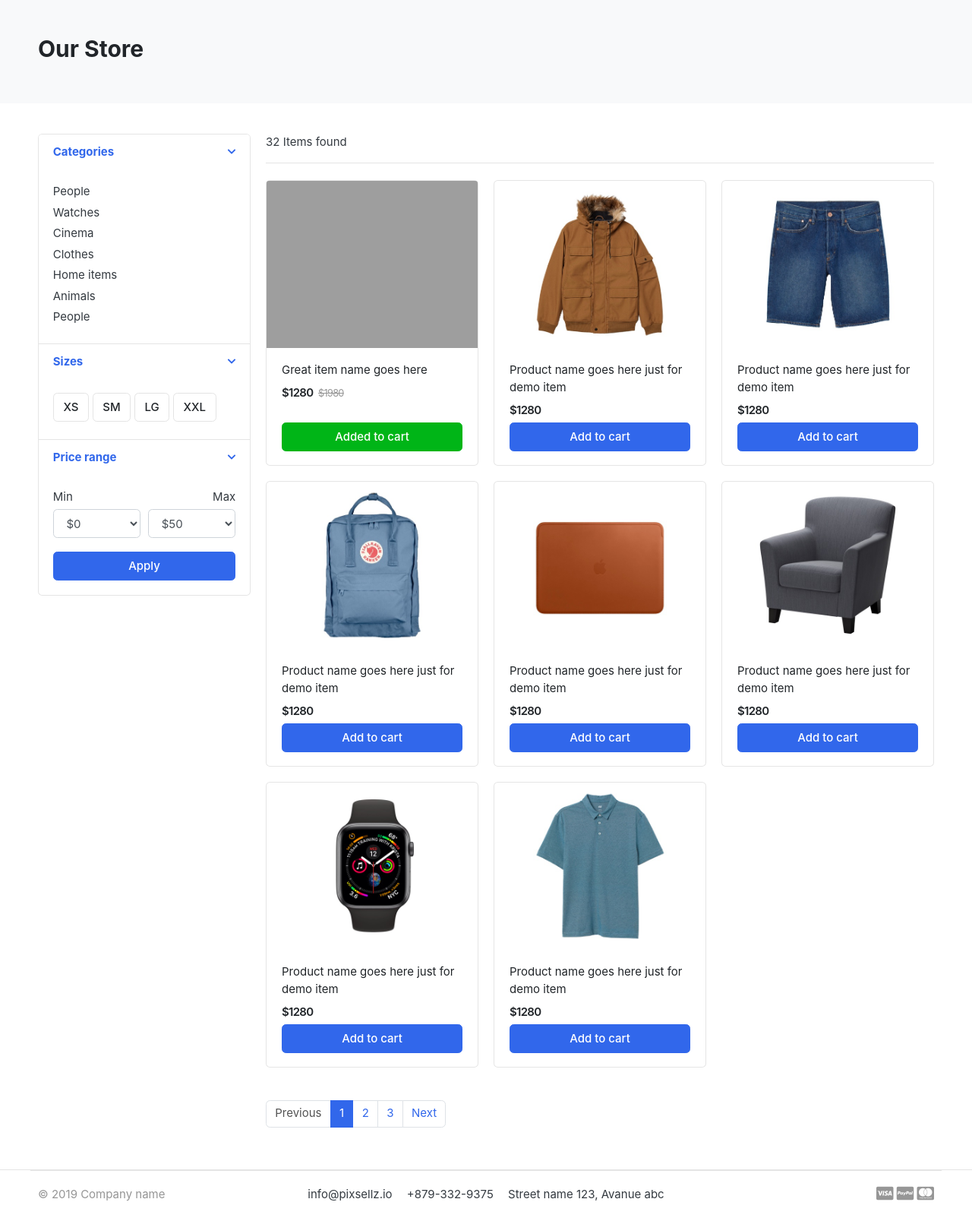
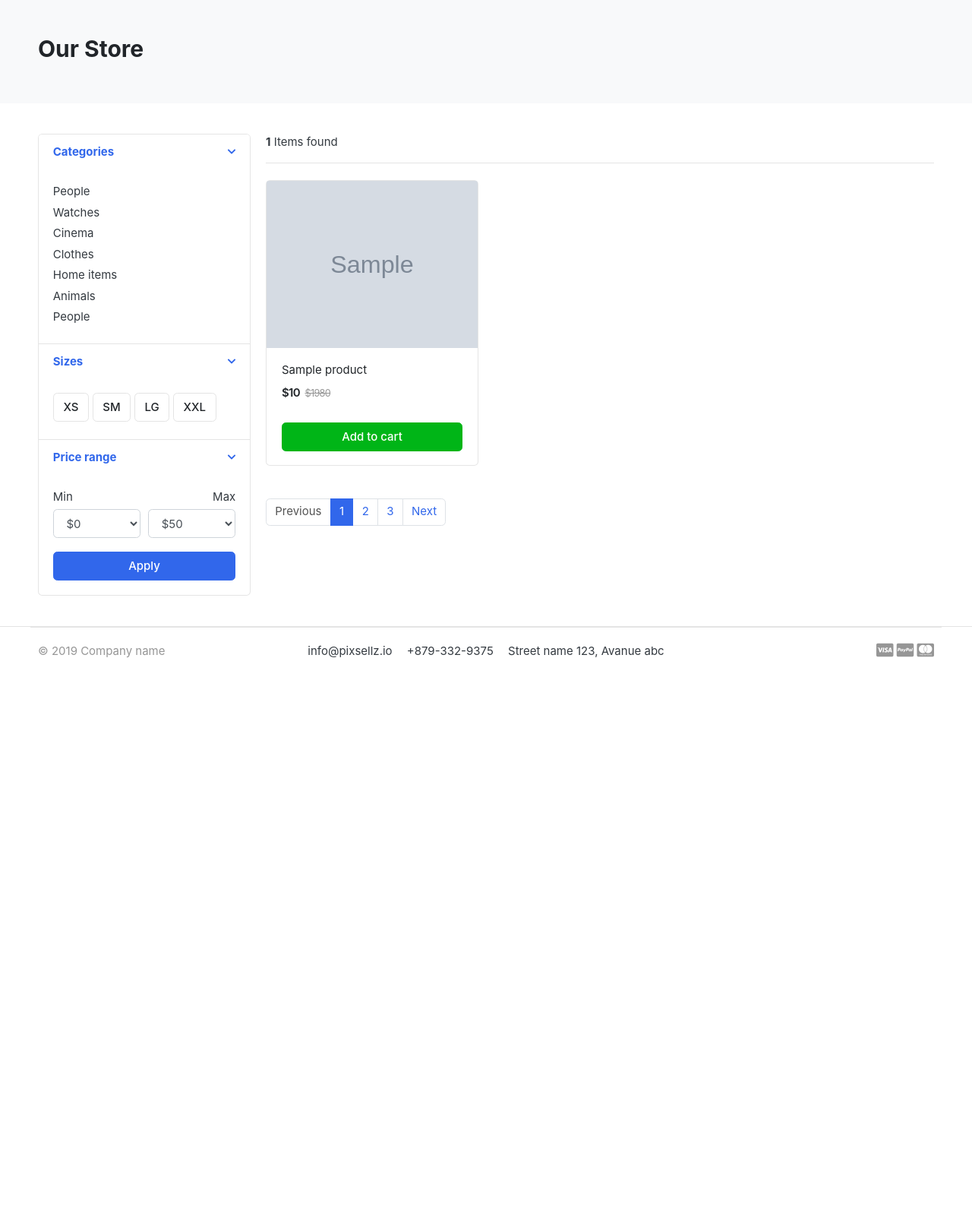
Before and after one commit to abdelrhmannabil12/E-commerce, a Django app: page /store/ in a window 1280 px wide. Shown: the part 126-1729 px from the top of the page at 76% size. After the commit the page ends 992 px from the top, so only its background shows below. Run offline with Django 3.2, Linux system fonts and the light colour scheme; tables that the repository leaves empty hold one stand-in row (values such as "Sample post"); grey boxes marked "Sample" are stand-in pictures; some libraries are stand-ins or nearby versions; some web fonts are replaced; grey boxes are pictures that could not be loaded.

Commit message:
display products in store page

```diff
--- a/store/views.py
+++ b/store/views.py
@@ -9,4 +9,7 @@ def home(request):
     return render(request,'home.html',{'products':products})
 
 def store(request):
-    return render(request,"store.html")
+    products=Product.objects.all().filter(is_available=True)
+    product_count=products.count()
+    return render(request,"store.html",{'products':products,
+                                        'count':product_count})
--- a/templates/store.html
+++ b/templates/store.html
@@ -127,157 +127,33 @@
 
 <header class="border-bottom mb-4 pb-3">
 		<div class="form-inline">
-			<span class="mr-md-auto">32 Items found </span>
+			<span class="mr-md-auto"><b>{{count}}</b> Items found </span>
 
 		</div>
 </header><!-- sect-heading -->
 
 <div class="row">
+	{% for product in products %}
 	<div class="col-md-4">
 		<figure class="card card-product-grid">
 			<div class="img-wrap">
 
-				<img src="{% static 'images/items/1.jpg '%}">
+				<img src="{{product.images.url}}">
 
 			</div> <!-- img-wrap.// -->
 			<figcaption class="info-wrap">
 				<div class="fix-height">
-					<a href="./product-detail.html" class="title">Great item name goes here</a>
+					<a href="./product-detail.html" class="title">{{product.product_name}}</a>
 					<div class="price-wrap mt-2">
-						<span class="price">$1280</span>
+						<span class="price">${{product.price}}</span>
 						<del class="price-old">$1980</del>
 					</div> <!-- price-wrap.// -->
 				</div>
-				<a href="#" class="btn btn-block btn-success">Added to cart </a>
+				<a href="#" class="btn btn-block btn-success">Add to cart </a>
 			</figcaption>
 		</figure>
 	</div> <!-- col.// -->
-
-	<div class="col-md-4">
-		<figure class="card card-product-grid">
-			<div class="img-wrap">
-				<img src="images/items/2.jpg">
-
-			</div> <!-- img-wrap.// -->
-			<figcaption class="info-wrap">
-				<div class="fix-height">
-					<a href="./product-detail.html" class="title">Product name goes here just for demo item</a>
-					<div class="price-wrap mt-2">
-						<span class="price">$1280</span>
-					</div> <!-- price-wrap.// -->
-				</div>
-				<a href="#" class="btn btn-block btn-primary">Add to cart </a>
-			</figcaption>
-		</figure>
-	</div> <!-- col.// -->
-
-	<div class="col-md-4">
-		<figure class="card card-product-grid">
-			<div class="img-wrap">
-				<img src="images/items/3.jpg">
-
-			</div> <!-- img-wrap.// -->
-			<figcaption class="info-wrap">
-				<div class="fix-height">
-					<a href="./product-detail.html" class="title">Product name goes here just for demo item</a>
-					<div class="price-wrap mt-2">
-						<span class="price">$1280</span>
-					</div> <!-- price-wrap.// -->
-				</div>
-				<a href="#" class="btn btn-block btn-primary">Add to cart </a>
-			</figcaption>
-		</figure>
-	</div> <!-- col.// -->
-
-	<div class="col-md-4">
-		<figure class="card card-product-grid">
-			<div class="img-wrap">
-				<img src="images/items/4.jpg">
-
-			</div> <!-- img-wrap.// -->
-			<figcaption class="info-wrap">
-				<div class="fix-height">
-					<a href="./product-detail.html" class="title">Product name goes here just for demo item</a>
-					<div class="price-wrap mt-2">
-						<span class="price">$1280</span>
-					</div> <!-- price-wrap.// -->
-				</div>
-				<a href="#" class="btn btn-block btn-primary">Add to cart </a>
-			</figcaption>
-		</figure>
-	</div> <!-- col.// -->
-
-	<div class="col-md-4">
-		<figure class="card card-product-grid">
-			<div class="img-wrap">
-				<img src="images/items/5.jpg">
-
-			</div> <!-- img-wrap.// -->
-			<figcaption class="info-wrap">
-				<div class="fix-height">
-					<a href="./product-detail.html" class="title">Product name goes here just for demo item</a>
-					<div class="price-wrap mt-2">
-						<span class="price">$1280</span>
-					</div> <!-- price-wrap.// -->
-				</div>
-				<a href="#" class="btn btn-block btn-primary">Add to cart </a>
-			</figcaption>
-		</figure>
-	</div> <!-- col.// -->
-
-	<div class="col-md-4">
-		<figure class="card card-product-grid">
-			<div class="img-wrap">
-				<img src="images/items/6.jpg">
-
-			</div> <!-- img-wrap.// -->
-			<figcaption class="info-wrap">
-				<div class="fix-height">
-					<a href="./product-detail.html" class="title">Product name goes here just for demo item</a>
-					<div class="price-wrap mt-2">
-						<span class="price">$1280</span>
-					</div> <!-- price-wrap.// -->
-				</div>
-				<a href="#" class="btn btn-block btn-primary">Add to cart </a>
-			</figcaption>
-		</figure>
-	</div> <!-- col.// -->
-
-	<div class="col-md-4">
-		<figure class="card card-product-grid">
-			<div class="img-wrap">
-				<img src="images/items/7.jpg">
-
-			</div> <!-- img-wrap.// -->
-			<figcaption class="info-wrap">
-				<div class="fix-height">
-					<a href="./product-detail.html" class="title">Product name goes here just for demo item</a>
-					<div class="price-wrap mt-2">
-						<span class="price">$1280</span>
-					</div> <!-- price-wrap.// -->
-				</div>
-				<a href="#" class="btn btn-block btn-primary">Add to cart </a>
-			</figcaption>
-		</figure>
-	</div> <!-- col.// -->
-
-	<div class="col-md-4">
-		<figure class="card card-product-grid">
-			<div class="img-wrap">
-				<img src="images/items/1.jpg">
-
-			</div> <!-- img-wrap.// -->
-			<figcaption class="info-wrap">
-				<div class="fix-height">
-					<a href="./product-detail.html" class="title">Product name goes here just for demo item</a>
-					<div class="price-wrap mt-2">
-						<span class="price">$1280</span>
-					</div> <!-- price-wrap.// -->
-				</div>
-				<a href="#" class="btn btn-block btn-primary">Add to cart </a>
-			</figcaption>
-		</figure>
-	</div> <!-- col.// -->
+	{% endfor %}
 </div> <!-- row end.// -->
 
 
```
